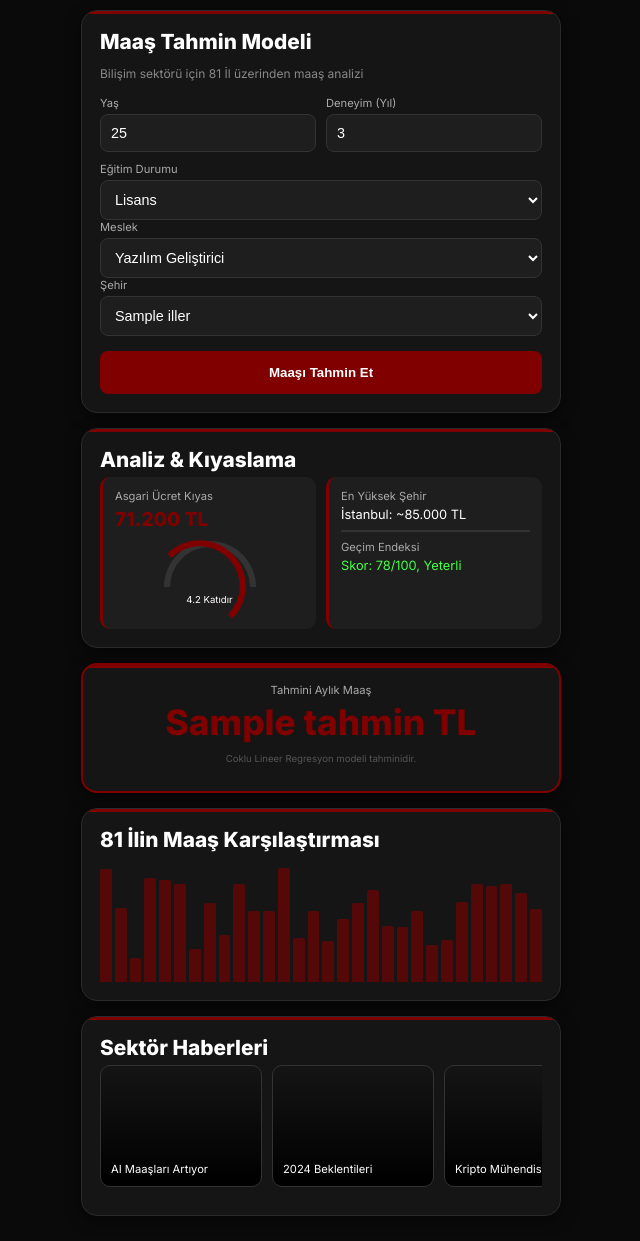
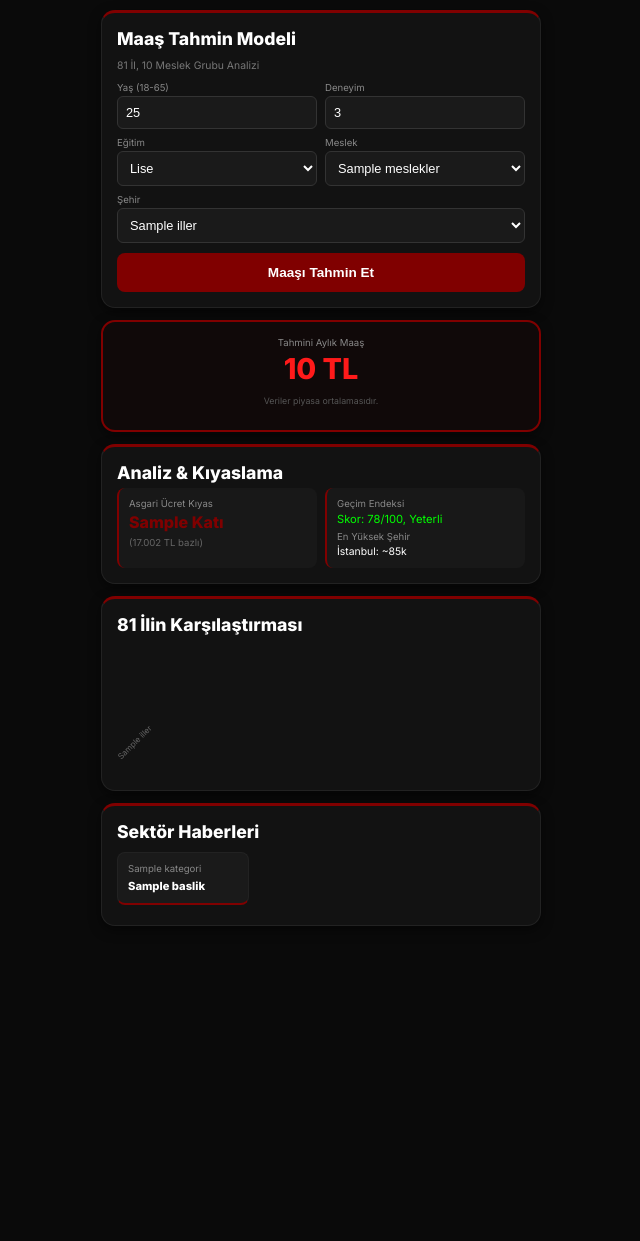
Before and after one commit to kayisdagasli-cmd/maas-tahmini-modeli, a Flask app: template templates/index.html in a window 1280 px wide. Shown: the whole page, without its empty margins (319-959 px from the left). After the commit the page ends 926 px from the top, so only its background shows below. Run offline with Flask 3, Linux system fonts and the light colour scheme; the template is opened without the code that fills it: most values are stand-ins (such as "Sample title", 1, 10 or a date in 2020); some libraries are stand-ins or nearby versions.

Commit message:
Update index.html

```diff
--- a/templates/index.html
+++ b/templates/index.html
@@ -1,126 +1,63 @@
+
 <!DOCTYPE html>
 <html lang="tr">
 <head>
     <meta charset="UTF-8">
-    <meta name="viewport" content="width=device-width, initial-scale=1.0">
+    <meta name="viewport" content="width=device-width, initial-scale=1.0, maximum-scale=1.0">
     <title>Maaş Tahmin Modeli</title>
     <link href="https://fonts.googleapis.com/css2?family=Inter:wght@400;600;800&display=swap" rel="stylesheet">
     <style>
-        :root {
-            --ana-bordo: #800000;
-            --koyu-kart: #151515;
-            --arka-plan: #0a0a0a;
-            --border-color: #2a2a2a;
+        :root { --bordo: #800000; --koyu: #121212; --bg: #0a0a0a; }
+        body { background: var(--bg); color: #fff; font-family: 'Inter', sans-serif; margin: 0; padding: 10px; font-size: 0.85rem; }
+        .container { max-width: 440px; margin: auto; }
+
+        .card {
+            background: var(--koyu); border: 1px solid #222; border-radius: 14px;
+            padding: 15px; margin-bottom: 12px; border-top: 3px solid var(--bordo);
+            box-shadow: 0 4px 12px rgba(0,0,0,0.5);
         }
 
-        body {
-            background-color: var(--arka-plan);
-            color: #ffffff;
-            font-family: 'Inter', sans-serif;
-            margin: 0;
-            padding: 10px;
+        h2 { font-size: 1.1rem; margin: 0 0 5px 0; font-weight: 800; }
+        .sub { color: #777; font-size: 0.65rem; margin-bottom: 10px; }
+
+        .row { display: flex; gap: 8px; margin-bottom: 8px; }
+        .col { flex: 1; }
+
+        label { display: block; color: #888; font-size: 0.6rem; margin-bottom: 3px; }
+        input, select {
+            background: #1a1a1a; border: 1px solid #333; color: #fff;
+            padding: 8px; border-radius: 6px; width: 100%; font-size: 0.8rem; box-sizing: border-box;
         }
 
-        .container { max-width: 480px; margin: auto; }
-
-        /* Ana Kartlar */
-        .card {
-            background-color: var(--koyu-kart);
-            border: 1px solid var(--border-color);
-            border-radius: 16px;
-            padding: 18px;
-            margin-bottom: 15px;
-            box-shadow: 0 4px 15px rgba(0,0,0,0.5);
-            position: relative;
-            overflow: hidden;
+        .btn {
+            background: var(--bordo); color: #fff; border: none; padding: 12px;
+            width: 100%; border-radius: 8px; font-weight: bold; margin-top: 10px; font-size: 0.85rem;
         }
 
-        .card::before { /* Üstteki bordo çizgi */
-            content: "";
-            position: absolute;
-            top: 0; left: 0; right: 0;
-            height: 3px;
-            background: var(--ana-bordo);
+        /* Analiz Grid */
+        .a-grid { display: grid; grid-template-columns: 1fr 1fr; gap: 8px; }
+        .s-box { background: #181818; padding: 10px; border-radius: 8px; border-left: 2px solid var(--bordo); }
+        .val { color: var(--bordo); font-size: 1rem; font-weight: 800; }
+
+        /* Grafik Kaydırmalı Yapı */
+        .chart-scroll {
+            overflow-x: auto; white-space: nowrap; padding-bottom: 15px;
+            scrollbar-color: var(--bordo) #222; scrollbar-width: thin;
+        }
+        .chart-wrap { display: inline-flex; align-items: flex-end; gap: 4px; height: 120px; padding-left: 5px; }
+        .bar-cont { display: flex; flex-direction: column; align-items: center; width: 35px; }
+        .bar { width: 15px; background: var(--bordo); opacity: 0.4; border-radius: 2px; }
+        .bar.active { opacity: 1; background: #ff0000; box-shadow: 0 0 10px rgba(255,0,0,0.5); }
+        .city-label { font-size: 0.5rem; color: #666; margin-top: 5px; transform: rotate(-45deg); height: 25px; }
+
+        /* Haberler */
+        .news-row { display: flex; gap: 8px; overflow-x: auto; padding: 5px 0; }
+        .news-card {
+            min-width: 110px; background: #1a1a1a; border: 1px solid #222;
+            border-radius: 8px; padding: 10px; border-bottom: 2px solid var(--bordo);
         }
 
-        h2 { font-size: 1.3rem; margin: 0 0 5px 0; }
-        .sub-text { color: #888; font-size: 0.75rem; margin-bottom: 15px; }
-
-        /* Inputlar */
-        .flex-row { display: flex; gap: 10px; margin-bottom: 10px; }
-        .input-group { flex: 1; }
-        label { display: block; color: #aaa; font-size: 0.7rem; margin-bottom: 4px; }
-        input, select {
-            background: #1e1e1e;
-            border: 1px solid #333;
-            color: white;
-            padding: 10px;
-            border-radius: 8px;
-            width: 100%;
-            box-sizing: border-box;
-            font-size: 0.9rem;
-        }
-
-        .btn-tahmin {
-            background: var(--ana-bordo);
-            color: white;
-            border: none;
-            padding: 14px;
-            width: 100%;
-            border-radius: 8px;
-            font-weight: bold;
-            margin-top: 15px;
-        }
-
-        /* Analiz Bölümü - Görseldeki gibi 2'li yapı */
-        .analysis-grid { display: grid; grid-template-columns: 1fr 1fr; gap: 10px; }
-        .small-card {
-            background: #1e1e1e;
-            padding: 12px;
-            border-radius: 10px;
-            border-left: 3px solid var(--ana-bordo);
-        }
-
-        .price-tag { color: var(--ana-bordo); font-size: 1.2rem; font-weight: 800; }
-
-        /* Grafik Bar Alanı */
-        .chart-box { height: 120px; display: flex; align-items: flex-end; gap: 3px; margin-top: 10px; }
-        .bar { background: var(--ana-bordo); flex: 1; border-radius: 2px 2px 0 0; opacity: 0.6; transition: 0.3s; }
-        .bar.active { background: #ff1a1a; opacity: 1; }
-
-        /* Haber Kartları */
-        .news-scroll { display: flex; gap: 10px; overflow-x: auto; padding-bottom: 10px; }
-        .news-card {
-            min-width: 140px;
-            height: 100px;
-            background: linear-gradient(to bottom, transparent, #000), url('https://via.placeholder.com/150x100');
-            background-size: cover;
-            border-radius: 10px;
-            padding: 10px;
-            display: flex;
-            align-items: flex-end;
-            font-size: 0.7rem;
-            border: 1px solid #333;
-        }
-
-        /* Gauge (Yüzde) Alanı */
-        .gauge-container { text-align: center; margin: 10px 0; }
-        .gauge-circle {
-            width: 80px; height: 40px;
-            border: 6px solid #333;
-            border-bottom: none;
-            border-radius: 80px 80px 0 0;
-            margin: auto;
-            position: relative;
-        }
-        .gauge-fill {
-            position: absolute; top: 0; left: 0;
-            width: 80px; height: 40px;
-            border: 6px solid var(--ana-bordo);
-            border-bottom: none;
-            border-radius: 80px 80px 0 0;
-            transform: rotate(45deg); /* Yüzdeye göre değişir */
-        }
+        .res-card { text-align: center; border: 2px solid var(--bordo); background: rgba(128,0,0,0.05); }
     </style>
 </head>
 <body>
@@ -128,95 +65,87 @@
 <div class="container">
     <div class="card">
         <h2>Maaş Tahmin Modeli</h2>
-        <p class="sub-text">Bilişim sektörü için 81 İl üzerinden maaş analizi</p>
+        <p class="sub">81 İl, 10 Meslek Grubu Analizi</p>
         <form method="POST">
-            <div class="flex-row">
-                <div class="input-group">
-                    <label>Yaş</label>
-                    <input type="number" name="yas" value="25">
+            <div class="row">
+                <div class="col"><label>Yaş (18-65)</label><input type="number" name="yas" value="{{ request.form.get('yas', '25') }}" min="18" max="65"></div>
+                <div class="col"><label>Deneyim</label><input type="number" name="deneyim" value="{{ request.form.get('deneyim', '3') }}"></div>
+            </div>
+            <div class="row">
+                <div class="col">
+                    <label>Eğitim</label>
+                    <select name="egitim">
+                        {% for e in ["Lise", "Lisans", "Yüksek Lisans", "Doktora"] %}
+                        <option value="{{e}}" {% if request.form.get('egitim')==e %}selected{% endif %}>{{e}}</option>
+                        {% endfor %}
+                    </select>
                 </div>
-                <div class="input-group">
-                    <label>Deneyim (Yıl)</label>
-                    <input type="number" name="deneyim" value="3">
+                <div class="col">
+                    <label>Meslek</label>
+                    <select name="meslek">
+                        {% for m in meslekler %}<option value="{{m}}" {% if request.form.get('meslek')==m %}selected{% endif %}>{{m}}</option>{% endfor %}
+                    </select>
                 </div>
             </div>
-            <label>Eğitim Durumu</label>
-            <select name="egitim"><option>Lisans</option></select>
-            <label>Meslek</label>
-            <select name="meslek"><option>Yazılım Geliştirici</option></select>
             <label>Şehir</label>
-            <select name="sehir" id="sehirSelect" onchange="updateChart()">
-                {% for s in iller %}<option value="{{ s }}">{{ s }}</option>{% endfor %}
+            <select name="sehir">
+                {% for s in iller %}<option value="{{s}}" {% if request.form.get('sehir')==s %}selected{% endif %}>{{s}}</option>{% endfor %}
             </select>
-            <button class="btn-tahmin">Maaşı Tahmin Et</button>
+            <button class="btn">Maaşı Tahmin Et</button>
         </form>
+    </div>
+
+    {% if tahmin %}
+    <div class="card res-card">
+        <label>Tahmini Aylık Maaş</label>
+        <div style="font-size: 1.8rem; font-weight: 800; color: #ff1a1a;">{{ "{:,.0f}".format(tahmin).replace(',', '.') }} TL</div>
+        <p style="font-size: 0.55rem; color: #555;">Veriler piyasa ortalamasıdır.</p>
     </div>
 
     <div class="card">
         <h2>Analiz & Kıyaslama</h2>
-        <div class="analysis-grid">
-            <div class="small-card">
+        <div class="a-grid">
+            <div class="s-box">
                 <label>Asgari Ücret Kıyas</label>
-                <div class="price-tag">71.200 TL</div>
-                <div class="gauge-container">
-                    <div class="gauge-circle"><div class="gauge-fill"></div></div>
-                    <span style="font-size: 0.6rem;">4.2 Katıdır</span>
+                <div class="val">{{asgari_kati}} Katı</div>
+                <div style="font-size: 0.6rem; color: #666; margin-top: 5px;">(17.002 TL bazlı)</div>
+            </div>
+            <div class="s-box">
+                <label>Geçim Endeksi</label>
+                <div style="font-size: 0.7rem; color: #00ff00;">Skor: 78/100, Yeterli</div>
+                <label style="margin-top:5px;">En Yüksek Şehir</label>
+                <div style="font-size: 0.65rem;">İstanbul: ~85k</div>
+            </div>
+        </div>
+    </div>
+    {% endif %}
+
+    <div class="card">
+        <h2>81 İlin Karşılaştırması</h2>
+        <div class="chart-scroll">
+            <div class="chart-wrap">
+                {% for s in iller %}
+                <div class="bar-cont">
+                    <div class="bar {% if s == request.form.get('sehir') %}active{% endif %}"
+                         style="height: {{ range(30, 95)|random }}%;"></div>
+                    <span class="city-label">{{s}}</span>
                 </div>
-            </div>
-            <div class="small-card">
-                <label>En Yüksek Şehir</label>
-                <div style="font-size: 0.8rem;">İstanbul: ~85.000 TL</div>
-                <hr style="border: 0.1px solid #333; margin: 8px 0;">
-                <label>Geçim Endeksi</label>
-                <div style="font-size: 0.8rem; color: #44ff44;">Skor: 78/100, Yeterli</div>
+                {% endfor %}
             </div>
         </div>
     </div>
 
-    {% if tahmin %}
-    <div class="card" style="text-align: center; border: 2px solid var(--ana-bordo);">
-        <label>Tahmini Aylık Maaş</label>
-        <div style="font-size: 2.2rem; font-weight: 800; color: var(--ana-bordo);">{{ tahmin }} TL</div>
-        <p style="font-size: 0.6rem; color: #555;">Coklu Lineer Regresyon modeli tahminidir.</p>
-    </div>
-    {% endif %}
-
-    <div class="card">
-        <h2>81 İlin Maaş Karşılaştırması</h2>
-        <div class="chart-box" id="chartBox">
-            </div>
-    </div>
-
     <div class="card">
         <h2>Sektör Haberleri</h2>
-        <div class="news-scroll">
-            <div class="news-card">AI Maaşları Artıyor</div>
-            <div class="news-card">2024 Beklentileri</div>
-            <div class="news-card">Kripto Mühendisliği</div>
+        <div class="news-row">
+            {% for haber in haberler %}
+            <div class="news-card">
+                <label>{{haber.kategori}}</label>
+                <div style="font-size: 0.7rem; font-weight: bold; margin-top: 5px;">{{haber.baslik}}</div>
+            </div>
+            {% endfor %}
         </div>
     </div>
 </div>
-
-<script>
-    // Grafik Barlarını Oluşturma
-    const chartBox = document.getElementById('chartBox');
-    for(let i=0; i<30; i++) {
-        const bar = document.createElement('div');
-        bar.className = 'bar';
-        bar.style.height = Math.floor(Math.random() * 80 + 20) + '%';
-        bar.onclick = function() {
-            alert("Şehir Verisi: " + (Math.random()*20 + 40).toFixed(3) + " TL");
-        };
-        chartBox.appendChild(bar);
-    }
-
-    function updateChart() {
-        const bars = document.querySelectorAll('.bar');
-        bars.forEach(b => b.classList.remove('active'));
-        const randomBar = bars[Math.floor(Math.random() * bars.length)];
-        randomBar.classList.add('active');
-    }
-</script>
-
 </body>
 </html>
```
